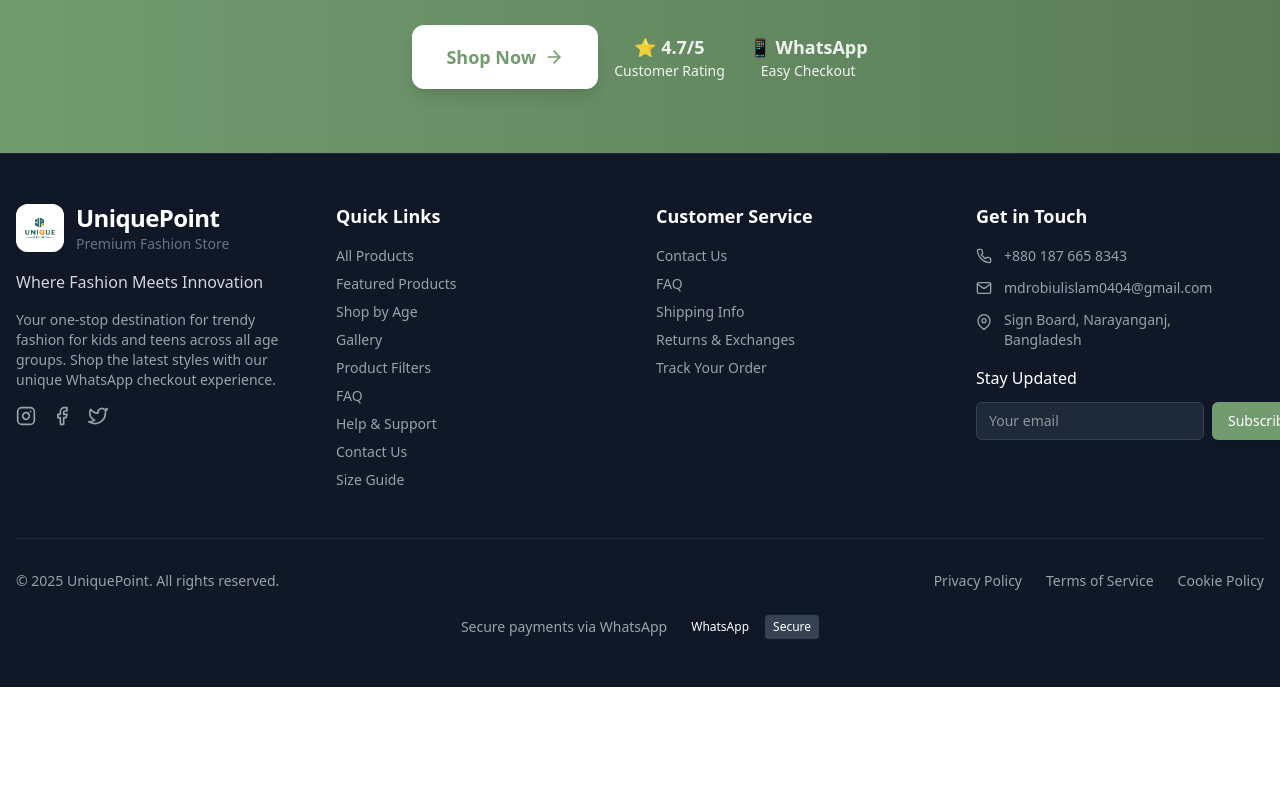
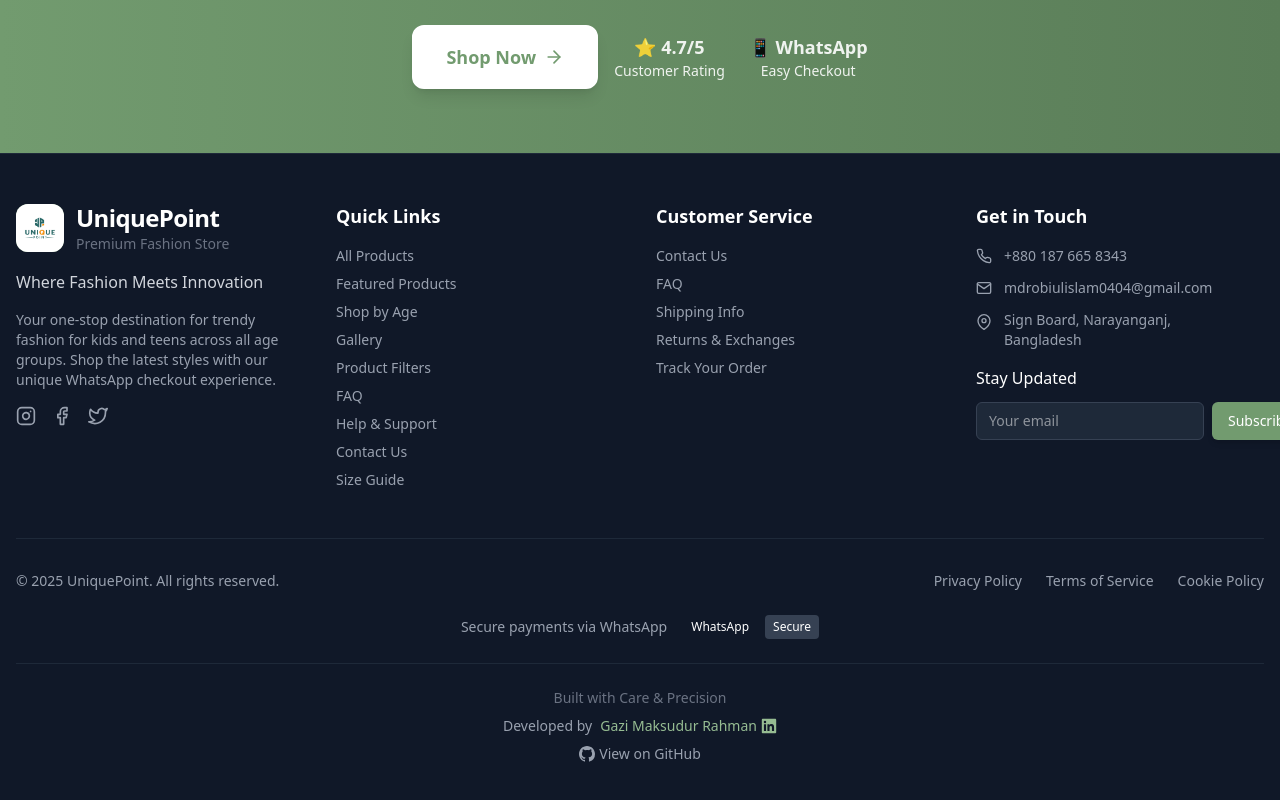
Before and after one commit to gazimaksudur2/unique-point, a React (Vite) app: page / in a window 1280 px wide. Shown: the part 2728-3528 px from the top of the page. Before the commit the page ends 3415 px from the top, so only its background shows below. Built offline with nearby package versions, Linux system fonts and the light colour scheme.

Commit message:
Add developer credit section to Footer component and include developer information in constants file

```diff
--- a/src/components/common/Footer.jsx
+++ b/src/components/common/Footer.jsx
@@ -8,7 +8,7 @@
 	FiPhone,
 	FiMapPin,
 } from "react-icons/fi";
-import { APP_NAME, APP_TAGLINE } from "../../utils/constants";
+import { APP_NAME, APP_TAGLINE, DEVELOPER_INFO } from "../../utils/constants";
 import logo from "../../assets/logo_jpg.jpg";
 
 const Footer = () => {
@@ -261,6 +261,58 @@
 							</div>
 						</div>
 					</div>
+
+					{/* Developer Credit */}
+					<div className="mt-6 pt-6 border-t border-gray-800">
+						<div className="text-center">
+							<p className="text-gray-500 text-sm mb-2">
+								{DEVELOPER_INFO.TAGLINE}
+							</p>
+							<div className="flex items-center justify-center space-x-2">
+								<span className="text-gray-400 text-sm">Developed by</span>
+								<a
+									href={DEVELOPER_INFO.LINKEDIN}
+									target="_blank"
+									rel="noopener noreferrer"
+									className="text-primary-400 hover:text-primary-300 font-medium text-sm transition-colors flex items-center space-x-1"
+								>
+									<span>{DEVELOPER_INFO.NAME}</span>
+									<svg
+										className="w-4 h-4"
+										fill="currentColor"
+										viewBox="0 0 20 20"
+									>
+										<path
+											fillRule="evenodd"
+											d="M16.338 16.338H13.67V12.16c0-.995-.017-2.277-1.387-2.277-1.39 0-1.601 1.086-1.601 2.207v4.248H8.014v-8.59h2.559v1.174h.037c.356-.675 1.227-1.387 2.526-1.387 2.703 0 3.203 1.778 3.203 4.092v4.711zM5.005 6.575a1.548 1.548 0 11-.003-3.096 1.548 1.548 0 01.003 3.096zm-1.337 9.763H6.34v-8.59H3.667v8.59zM17.668 1H2.328C1.595 1 1 1.581 1 2.298v15.403C1 18.418 1.595 19 2.328 19h15.34c.734 0 1.332-.582 1.332-1.299V2.298C19 1.581 18.402 1 17.668 1z"
+											clipRule="evenodd"
+										/>
+									</svg>
+								</a>
+							</div>
+							<div className="mt-2">
+								<a
+									href={DEVELOPER_INFO.GITHUB}
+									target="_blank"
+									rel="noopener noreferrer"
+									className="text-gray-400 hover:text-primary-400 text-sm transition-colors flex items-center justify-center space-x-1"
+								>
+									<svg
+										className="w-4 h-4"
+										fill="currentColor"
+										viewBox="0 0 20 20"
+									>
+										<path
+											fillRule="evenodd"
+											d="M10 0C4.477 0 0 4.484 0 10.017c0 4.425 2.865 8.18 6.839 9.504.5.092.682-.217.682-.483 0-.237-.008-.868-.013-1.703-2.782.605-3.369-1.343-3.369-1.343-.454-1.158-1.11-1.466-1.11-1.466-.908-.62.069-.608.069-.608 1.003.07 1.531 1.032 1.531 1.032.892 1.53 2.341 1.088 2.91.832.092-.647.35-1.088.636-1.338-2.22-.253-4.555-1.113-4.555-4.951 0-1.093.39-1.988 1.029-2.688-.103-.253-.446-1.272.098-2.65 0 0 .84-.27 2.75 1.026A9.564 9.564 0 0110 4.844c.85.004 1.705.115 2.504.337 1.909-1.296 2.747-1.027 2.747-1.027.546 1.379.203 2.398.1 2.651.64.7 1.028 1.595 1.028 2.688 0 3.848-2.339 4.695-4.566 4.942.359.31.678.921.678 1.856 0 1.338-.012 2.419-.012 2.747 0 .268.18.58.688.482A10.019 10.019 0 0020 10.017C20 4.484 15.522 0 10 0z"
+											clipRule="evenodd"
+										/>
+									</svg>
+									<span>View on GitHub</span>
+								</a>
+							</div>
+						</div>
+					</div>
 				</div>
 			</div>
 		</footer>
--- a/src/utils/constants.js
+++ b/src/utils/constants.js
@@ -34,6 +34,14 @@
 	PHONE: "+8801876658343",
 	EMAIL: "mdrobiulislam0404@gmail.com",
 	ADDRESS: "Sign Board, Narayanganj, Bangladesh",
+};
+
+// Developer information
+export const DEVELOPER_INFO = {
+	NAME: "Gazi Maksudur Rahman",
+	LINKEDIN: "https://www.linkedin.com/in/gazimaksudur",
+	GITHUB: "https://github.com/gazimaksudur2",
+	TAGLINE: "Built with Care & Precision",
 };
 
 // WhatsApp constants
```
